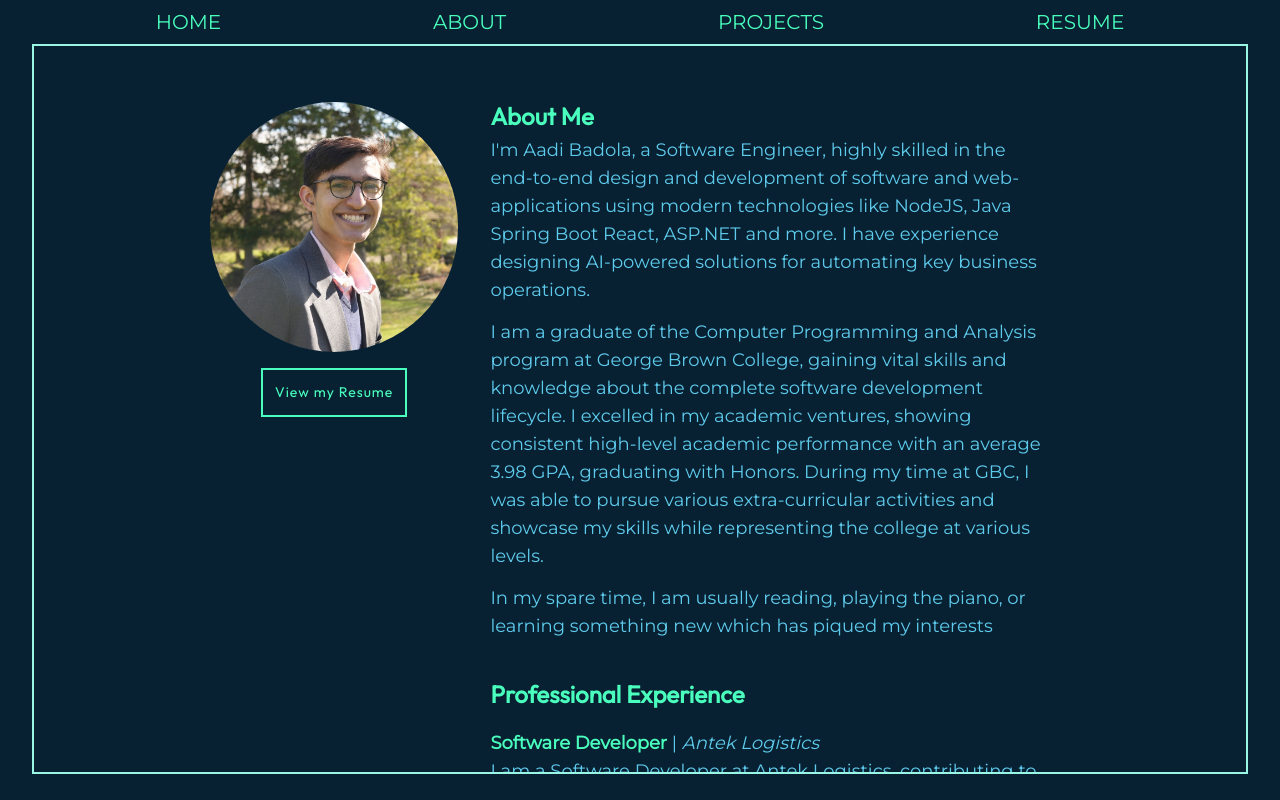
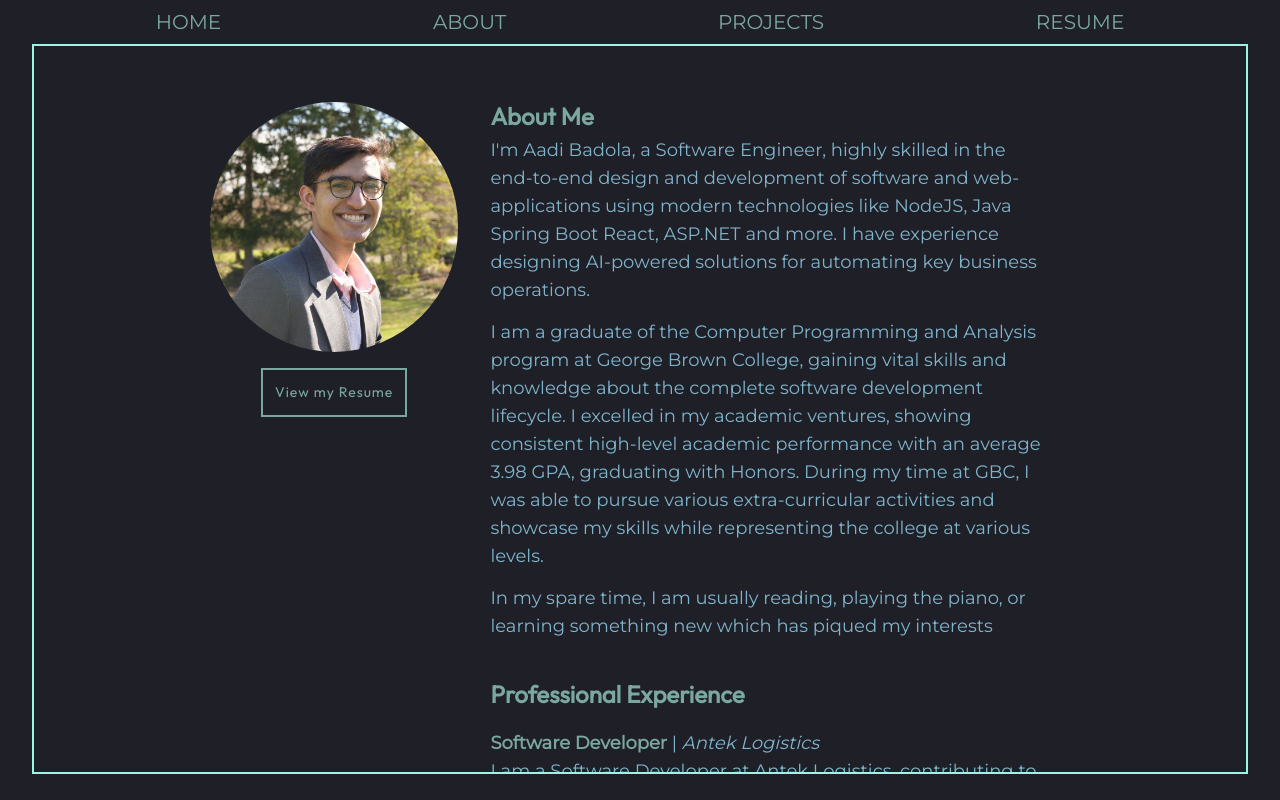
Before and after one commit to aadi219/aadi219.github.io, a React (Vite) app: page /about in a window 1280 px wide. Built offline with nearby package versions, Linux system fonts and the light colour scheme.

Commit message:
feat: switch to kanagawa theme

```diff
--- a/src/home/components/Projects.tsx
+++ b/src/home/components/Projects.tsx
@@ -17,7 +17,7 @@ const Project = ({
             style={{
                 background: "rgba(255,255,255,0.01)",
                 borderRadius: "1rem",
-                border: "1px solid #0d90bb",
+                border: "1px solid var(--bg-med)",
                 boxShadow: "0 4px 30px rgba(0,0,0,0.1)",
                 backdropFilter: "blur(2px)",
                 WebkitBackdropFilter: "blur(8px)",
--- a/src/home/components/Skills.tsx
+++ b/src/home/components/Skills.tsx
@@ -199,7 +199,7 @@ const Skill = ({ title, items, controls, variants }: SkillProps) => {
         style={{
             background: "rgba(255,255,255,0.01)",
             borderRadius: "1rem",
-            border: "1px solid #0d90bb",
+            border: "1px solid var(--bg-med)",
             boxShadow: "0 4px 30px rgba(0,0,0,0.1)",
             backdropFilter: "blur(2px)",
             WebkitBackdropFilter: "blur(8px)",
--- a/src/home/components/WavyBackground.tsx
+++ b/src/home/components/WavyBackground.tsx
@@ -63,13 +63,13 @@ const WavyBackground = () => {
             p5.mouseY <= p5.height;
 
         p5.clear(0,0, p5.width, p5.height);
-        p5.background(7, 33, 50, 15);
+        p5.background(31, 31, 40, 15);
 
         const width = p5.width;
         const height = p5.height;
 
-        const highlightBlue = { r: 95, g: 203, b: 236 };
-        const highlightTeal = { r: 74, g: 254, b: 189 };
+        const highlightBlue = { r: 127, g: 180, b: 202 };
+        const highlightTeal = { r: 122, g: 168, b: 159 };
 
         const mouseInfluenceRadius = Math.min(width, height) * 0.25;
 
--- a/src/index.css
+++ b/src/index.css
@@ -3,13 +3,13 @@
 @tailwind utilities;
 
 :root {
-    --col-dark: #010125;
-    --bg-dark: #072132;
-    /* --bg-dark: #002a48; */
-    --bg-hover: #071a27;
-    --bg-med: #0d90bb;
-    --highlight-blue: #5fcbec;
-    --highlight-teal: #4afebd;
+    --col-dark: #16161d;
+    --bg-dark: #1f1f28;
+    --bg-hover: #2a2a37;
+    --bg-med: #7e9cd8;
+    --highlight-blue: #7fb4ca;
+    --highlight-teal: #7aa89f;
+    --accent-green: #98bb6c;
 }
 
 @font-face {
@@ -80,7 +80,7 @@ section h2 {
         text-shadow ease-in-out 500ms;
 }
 #projects-button:hover {
-    background-color: #36be8c;
+    background-color: var(--accent-green);
 }
 #main {
     display: relative;
@@ -143,7 +143,7 @@ section h2 {
     transition: linear 0.4s;
 }
 .btn-fill:hover {
-    box-shadow: inset 400px 0 0 0 #36be8c;
+    box-shadow: inset 400px 0 0 0 var(--accent-green);
     color: white;
 }
 
--- a/tailwind.config.js
+++ b/tailwind.config.js
@@ -12,7 +12,8 @@ export default {
         "highlight-blue" : "var(--highlight-blue)",
         "highlight-teal" : "var(--highlight-teal)",
         "col-dark" : "var(--col-dark)",
-        "hover-dark" : "var(--bg-hover)"
+        "hover-dark" : "var(--bg-hover)",
+        "accent-green" : "var(--accent-green)"
       }
     },
     screens: {
```
